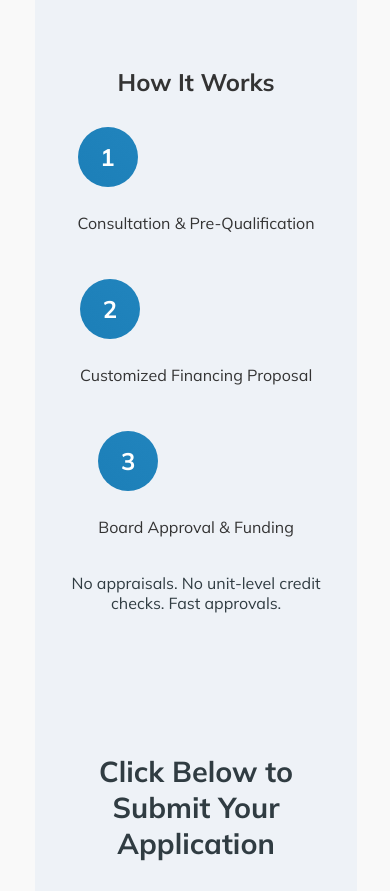
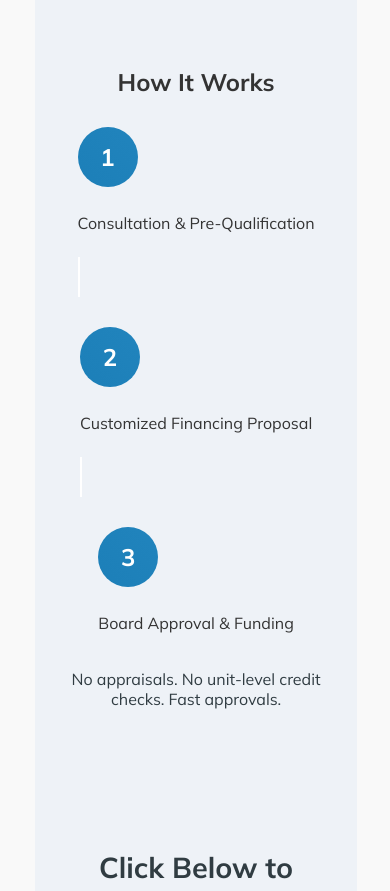
Before and after one commit to MetaCapFin/tu-cielo-site, a React (Create React App) app: page / in a window 390 px wide. Shown: the part 3180-4071 px from the top of the page. Built offline with nearby package versions, Linux system fonts and the light colour scheme.

Commit message:
Update App.css

```diff
--- a/src/App.css
+++ b/src/App.css
@@ -601,6 +601,28 @@
     width: 100%;
     max-width: 300px; /* optional */
   }
+  .steps-visual {
+  flex-direction: column;
+  align-items: center;
+  gap: 30px;
+}
+
+.step-group {
+  align-items: center;
+  text-align: center;
+}
+
+.step-line-horizontal {
+  display: none;
+}
+
+.step-group:not(:last-child)::after {
+    content: '';
+    width: 2px;
+    height: 40px;
+    background-color: white;
+    margin-top: 8px;
+  }
 }
 
   .header-features .header,
```
